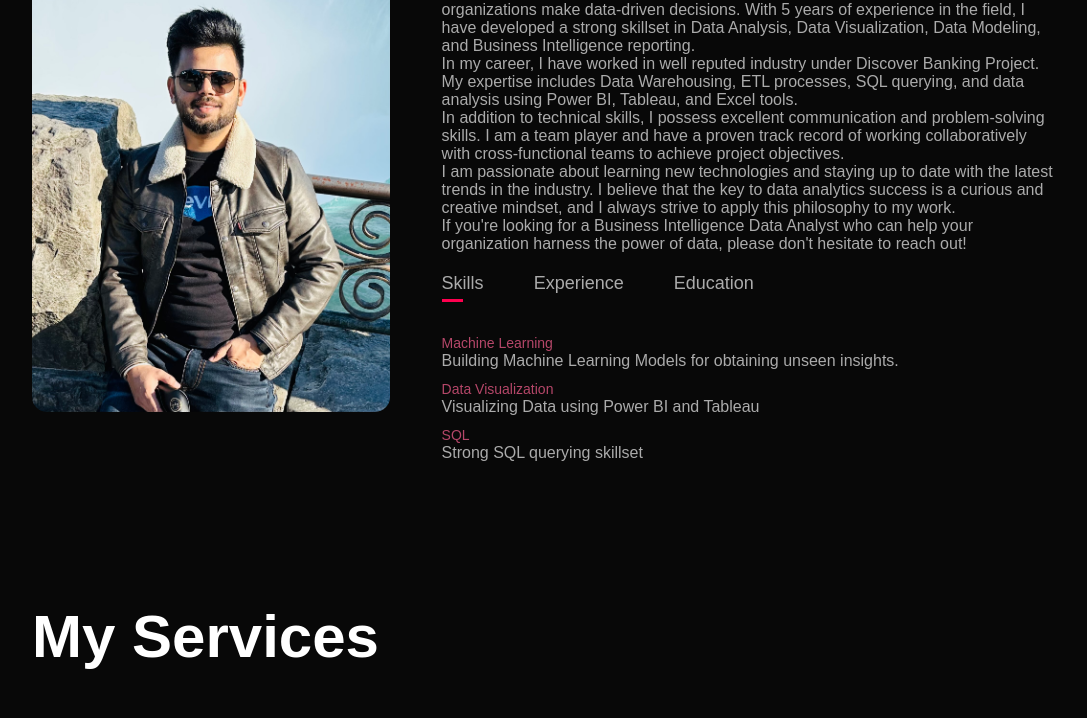
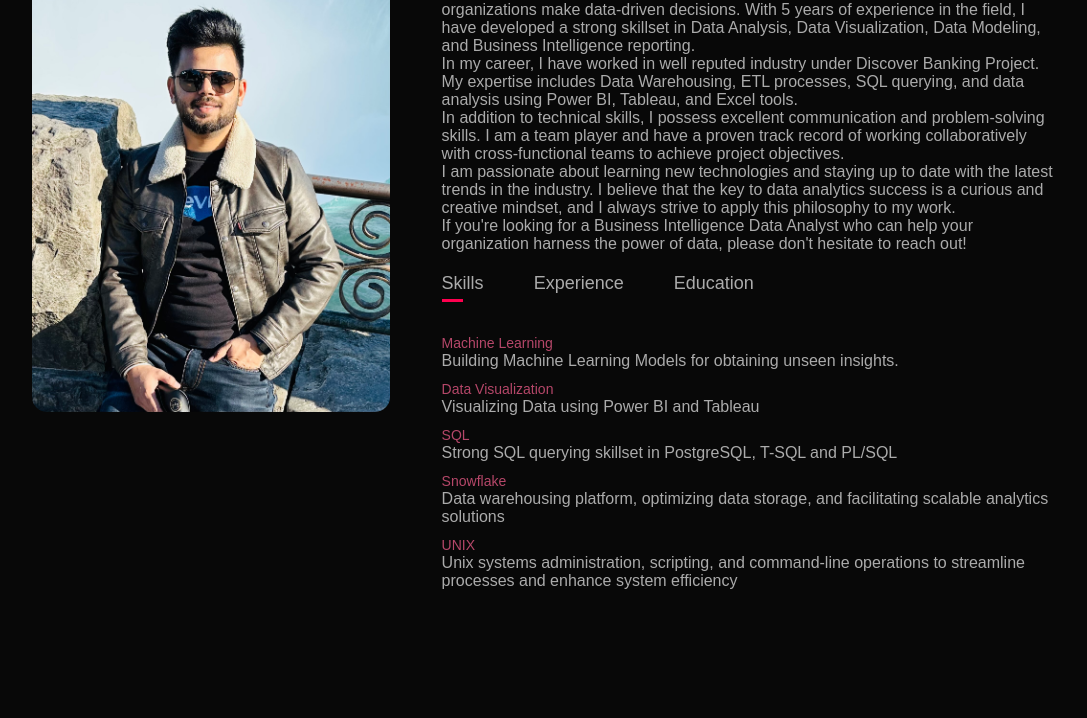
Before and after one commit to RisshhavRana/Portfolio, a plain HTML site: page index.html in a window 1280 px wide. Shown: the part 976-1694 px from the top of the page, without its empty margins (96-1183 px from the left). Drawn offline with Linux system fonts and the light colour scheme.

Commit message:
Update index.html

```diff
--- a/index.html
+++ b/index.html
@@ -26,7 +26,7 @@
         <div class="header-text">
             <p>DATA ANALYST</p>
             <h1>Hi, I'm <span>Rishav Rana</span></h1>
-            <h2>Collect, Process, Analyse and Visualize data<br>From supporting everyday Business decisions to fuelling global change.</h2>
+            <h2>Collect, Process, Analyse and Visualize data.<br>From supporting everyday Business decisions to fuelling global change.</h2>
         </div>
     </div>
 </div>
@@ -52,7 +52,9 @@
                     <ul>
                         <li><span>Machine Learning</span><br>Building Machine Learning Models for obtaining unseen insights.</li>
                         <li><span>Data Visualization</span><br>Visualizing Data using Power BI and Tableau</li>
-                        <li><span>SQL</span><br>Strong SQL querying skillset</li>
+                        <li><span>SQL</span><br>Strong SQL querying skillset in PostgreSQL, T-SQL and PL/SQL</li>
+                        <li><span>Snowflake</span><br>Data warehousing platform, optimizing data storage, and facilitating scalable analytics solutions</li>
+                        <li><span>UNIX</span><br>Unix systems administration, scripting, and command-line operations to streamline processes and enhance system efficiency</li>
                     </ul>
                 </div>
                 <div class="tab-contents" id="experience">
```
